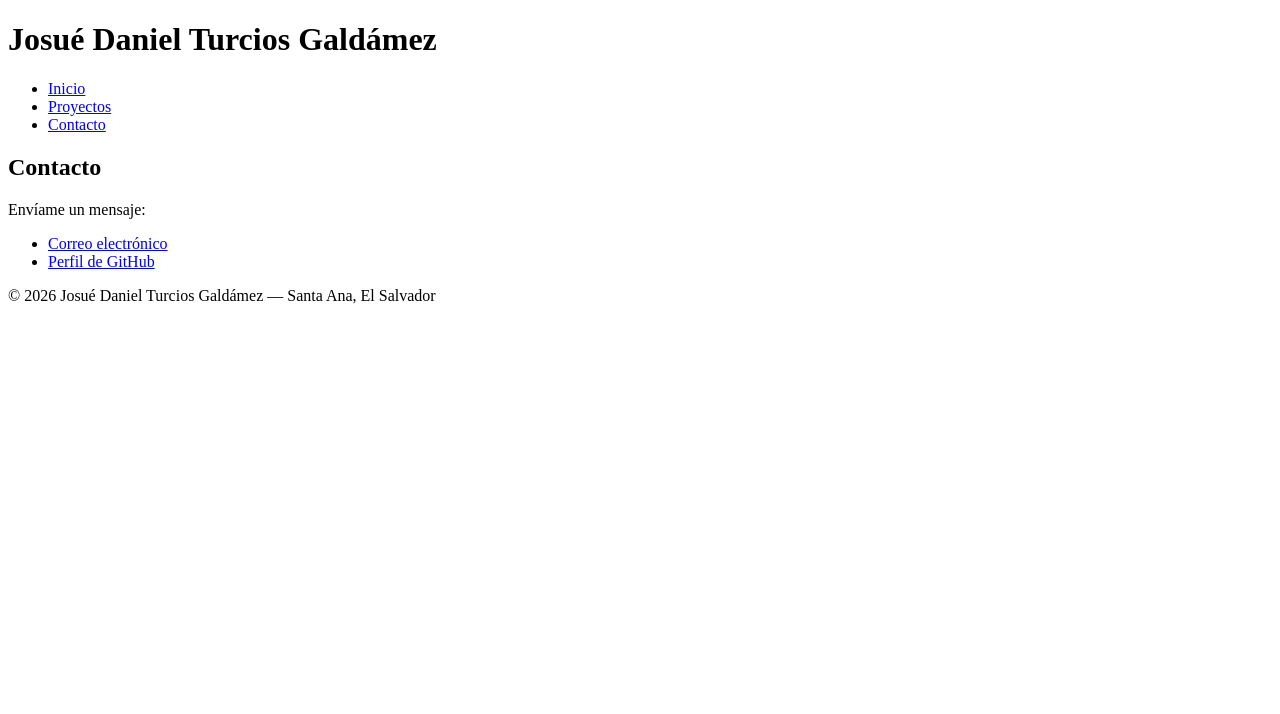
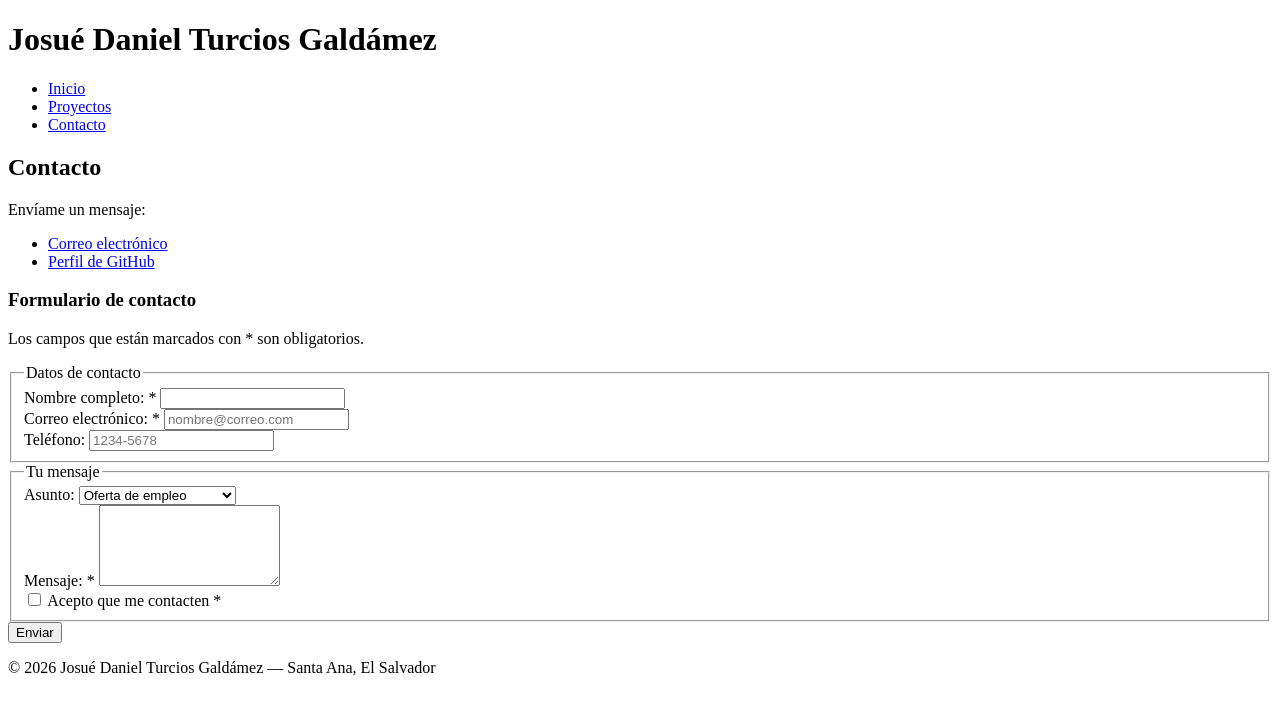
Before and after one commit to 72dxmxnn/mi-portafolio, a plain HTML site: page contacto.html in a window 1280 px wide. Drawn offline with Linux system fonts and the light colour scheme.

Commit message:
correcion por observaciones

```diff
--- a/contacto.html
+++ b/contacto.html
@@ -3,18 +3,19 @@
   <head>
     <meta charset="UTF-8" />
     <meta name="viewport" content="width=device-width, initial-scale=1.0" />
-    <title>Contacto</title>
+    <title>Contacto | Josué Daniel Turcios Galdámez</title>
+    <meta name="description" content="Contacta a Josué Daniel Turcios Galdámez desde Santa Ana, El Salvador: envía tu consulta, propuesta de proyecto u oferta de empleo." />
   </head>
 
   <body>
     <!-- "Header" con Mi nombre completo -->
     <header>
       <h1>Josué Daniel Turcios Galdámez</h1>
-      <nav>
+      <nav aria-label="Menú principal">
         <ul>
           <li><a href="index.html">Inicio</a></li>
           <li><a href="proyectos.html">Proyectos</a></li>
-          <li><a href="contacto.html">Contacto</a></li>
+          <li><a href="contacto.html" aria-current="page">Contacto</a></li>
         </ul>
       </nav>
     </header>
@@ -27,9 +28,54 @@
           <a href="mailto:josuedanielturciosg@gmail.com">Correo electrónico</a>
         </li>
         <li>
-          <a href="https://github.com/72dxmxnn" target="_blank">Perfil de GitHub</a>
+          <a href="https://github.com/72dxmxnn" target="_blank" rel="noopener noreferrer"> Perfil de GitHub</a>
         </li>
       </ul>
+
+      <h3>Formulario de contacto</h3>
+      <p>Los campos que están marcados con * son obligatorios.</p>
+
+      <form action="https://formspree.io/f/xvkabgrp" method="post">
+        <!-- Marco 1: datos de la persona -->
+        <fieldset>
+          <legend>Datos de contacto</legend>
+          <div>
+            <label for="nombre">Nombre completo: *</label>
+            <input type="text" id="nombre" name="nombre" autocomplete="name" required />
+          </div>
+          <div>
+            <label for="correo">Correo electrónico: *</label>
+            <input type="email" id="correo" name="correo" placeholder="nombre@correo.com" autocomplete="email" required />
+          </div>
+          <div>
+            <label for="telefono">Teléfono:</label>
+            <input type="tel" id="telefono" name="telefono" placeholder="1234-5678" autocomplete="tel" />
+          </div>
+        </fieldset>
+
+        <!-- Marco 2: el mensaje -->
+        <fieldset>
+          <legend>Tu mensaje</legend>
+          <div>
+            <label for="asunto">Asunto:</label>
+            <select id="asunto" name="asunto">
+              <option value="empleo">Oferta de empleo</option>
+              <option value="proyecto">Propuesta de proyecto</option>
+              <option value="otro">Otro</option>
+            </select>
+          </div>
+          <div>
+            <label for="mensaje">Mensaje: *</label>
+            <textarea id="mensaje" name="mensaje" rows="5" required></textarea>
+          </div>
+          <div>
+            <input type="checkbox" id="acepto" name="acepto" required />
+            <label for="acepto">Acepto que me contacten *</label>
+          </div>
+        </fieldset>
+
+        <button type="submit">Enviar</button>
+      </form>
     </main>
 
     <!-- "Footer" con información de copyright -->
```
Also changed, not shown: index.html (+1 -1 lines), proyectos.html (+4 -2 lines), img/perfil.jpg (added).
